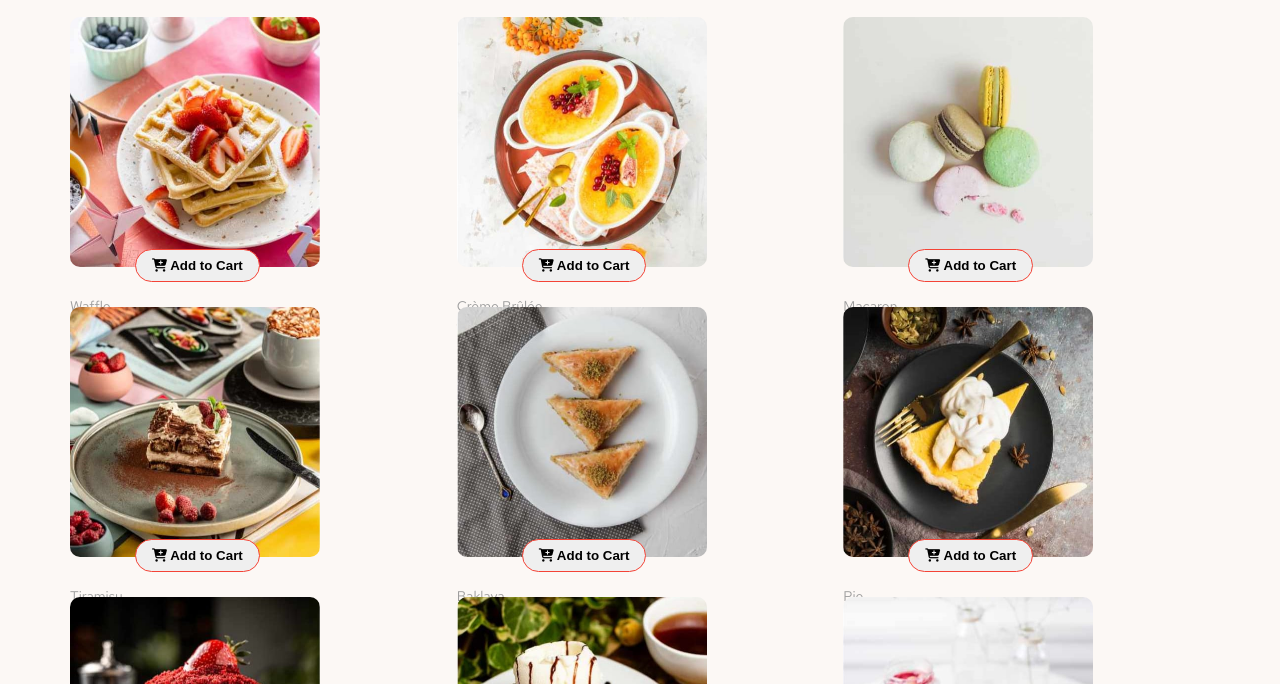
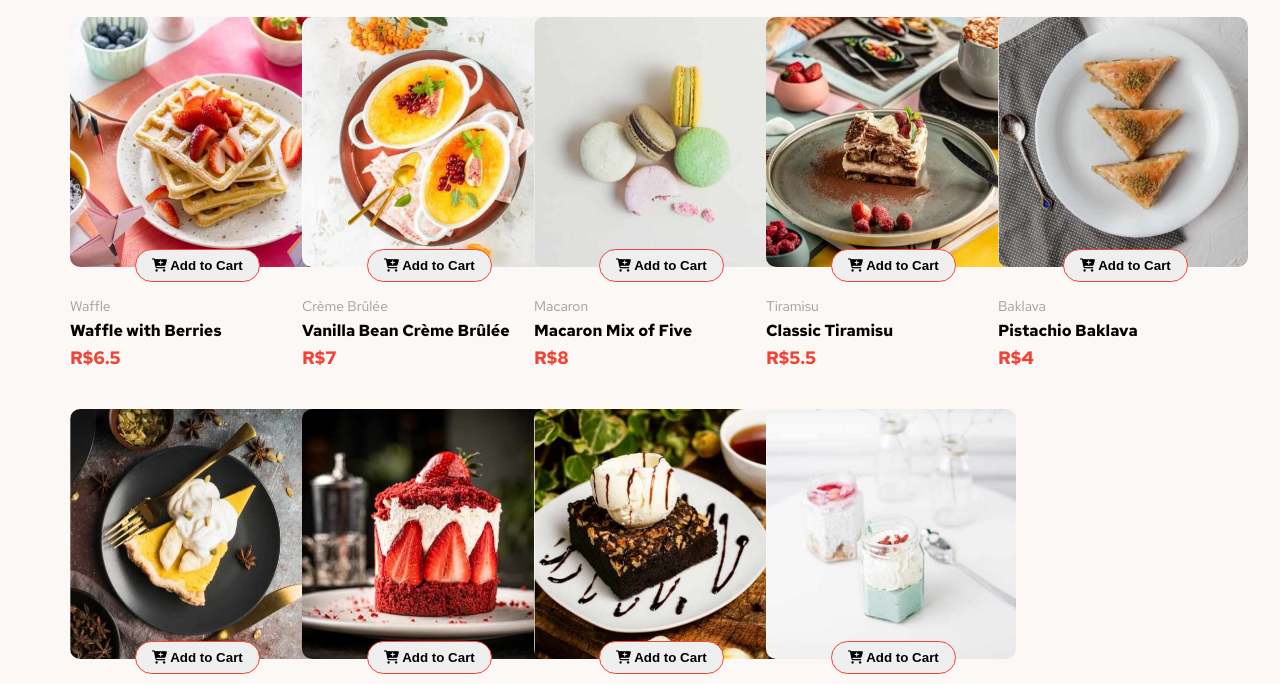
Before and after one commit to leandrucarvalho/product-list-with-cart-web-softex, a website built with Vite: page index.html in a window 1280 px wide. Shown: the part 116-800 px from the top of the page. Built offline with nearby package versions, Linux system fonts and the light colour scheme.

Commit message:
style: remove height container

```diff
--- a/style.css
+++ b/style.css
@@ -18,15 +18,17 @@ body {
 
 .product-list {
   display: grid;
-  grid-template-columns: repeat(3, 1fr); /* 3 colunas em telas grandes */
-  gap: 20px;
+  grid-template-columns: repeat(
+    auto-fit,
+    minmax(200px, 1fr)
+  ); /* Ajuste dinâmico */
+  gap: 20px; /* Espaçamento uniforme entre itens */
 }
 
 .container {
   display: flex;
   flex-direction: column;
   align-items: center;
-  height: 250px;
   width: 250px;
   margin-top: 20px;
 }
```
